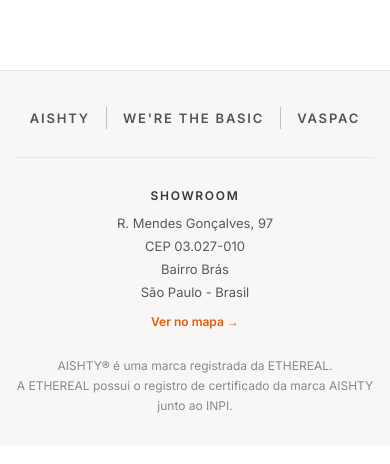
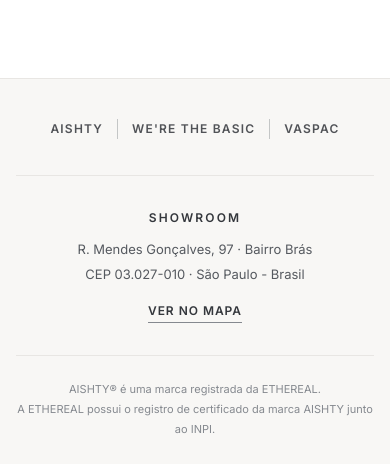
Before and after one commit to desenhoanjuu/loja-catalogo, a Next.js app: page / in a window 390 px wide. Shown: the part 838-1302 px from the top of the page. Built offline with nearby package versions, Linux system fonts and the light colour scheme; no server answers; the database is empty.

Commit message:
Rodape centralizado

```diff
--- a/app/componentes/Rodape.module.css
+++ b/app/componentes/Rodape.module.css
@@ -1,6 +1,7 @@
-/* Rodapé: logos das marcas, endereço do showroom e registro da marca */
+/* Rodapé centralizado em uma coluna:
+   marcas  →  showroom  →  registro da marca */
 .rodape {
-  margin-top: 64px;
+  margin-top: 72px;
   background-color: var(--surface);
   border-top: 1px solid var(--line);
   color: var(--ink-soft);
@@ -8,12 +9,13 @@
 }
 
 .conteudo {
-  max-width: 1340px;
+  max-width: 720px;
   margin: 0 auto;
-  padding: 44px 28px 36px;
+  padding: 48px 24px 32px;
   display: flex;
   flex-direction: column;
-  gap: 36px;
+  align-items: center;
+  text-align: center;
 }
 
 /* AISHTY | WE'RE THE BASIC | VASPAC */
@@ -33,10 +35,10 @@
 .separador {
   display: inline-block;
   width: 1px;
-  height: 28px;
+  height: 26px;
   margin: 0 28px;
   background-color: var(--ink-muted);
-  opacity: 0.5;
+  opacity: 0.45;
 }
 
 .linkMarca {
@@ -62,25 +64,22 @@
 .nomeMarca {
   font-size: var(--fs-sm);
   font-weight: 600;
-  letter-spacing: 0.14em;
+  letter-spacing: 0.16em;
   text-transform: uppercase;
   color: var(--ink);
 }
 
-.colunas {
-  display: flex;
-  flex-wrap: wrap;
-  justify-content: space-between;
-  align-items: flex-end;
-  gap: 24px 48px;
-  padding-top: 28px;
+/* Showroom: entre duas linhas finas, com respiro igual em cima e embaixo */
+.showroom {
+  width: 100%;
+  margin-top: 36px;
+  padding: 32px 0;
   border-top: 1px solid var(--line);
-}
-
-.showroom {
+  border-bottom: 1px solid var(--line);
   display: flex;
   flex-direction: column;
-  gap: 2px;
+  align-items: center;
+  gap: 4px;
   font-style: normal;
   font-size: var(--fs-sm);
   line-height: 1.6;
@@ -89,62 +88,63 @@
 .tituloBloco {
   font-size: var(--fs-xs);
   font-weight: 600;
-  letter-spacing: 0.14em;
+  letter-spacing: 0.18em;
   text-transform: uppercase;
   color: var(--ink);
-  margin-bottom: 6px;
+  margin-bottom: 8px;
+}
+
+.linhaEndereco {
+  color: var(--ink-soft);
 }
 
 .linkMapa {
-  margin-top: 8px;
+  margin-top: 12px;
   font-size: var(--fs-xs);
   font-weight: 600;
-  color: var(--accent);
+  letter-spacing: 0.08em;
+  text-transform: uppercase;
+  color: var(--ink);
   text-decoration: none;
+  padding-bottom: 2px;
+  border-bottom: 1px solid var(--ink-muted);
+  transition: color 0.15s, border-color 0.15s;
 }
 
 .linkMapa:hover {
-  color: var(--accent-strong);
-  text-decoration: underline;
-  text-underline-offset: 3px;
+  color: var(--accent);
+  border-bottom-color: var(--accent);
 }
 
 .registro {
-  margin: 0;
-  max-width: 460px;
-  font-size: var(--fs-xs);
-  line-height: 1.7;
+  margin: 24px 0 0;
+  font-size: 0.6875rem;
+  line-height: 1.8;
   color: var(--ink-muted);
-  text-align: right;
 }
 
 @media (max-width: 900px) {
   .conteudo {
-    padding: 36px 16px 28px;
-    gap: 28px;
+    padding: 40px 16px 28px;
   }
 
   .separador {
-    margin: 0 16px;
-    height: 22px;
+    margin: 0 14px;
+    height: 20px;
   }
 
   .logoMarca {
-    height: 24px;
-    max-width: 120px;
+    height: 22px;
+    max-width: 110px;
   }
 
-  .colunas {
-    flex-direction: column;
-    align-items: center;
-    text-align: center;
+  .nomeMarca {
+    font-size: var(--fs-xs);
+    letter-spacing: 0.1em;
   }
 
-  .showroom {
-    align-items: center;
-  }
-
-  .registro {
-    text-align: center;
+  /* No celular, cada informação do endereço em uma linha */
+  .linhaEndereco {
+    max-width: 240px;
   }
 }
--- a/app/componentes/Rodape.tsx
+++ b/app/componentes/Rodape.tsx
@@ -34,15 +34,12 @@ export default async function Rodape() {
           ))}
         </nav>
 
-        <div className={styles.colunas}>
         <address className={styles.showroom}>
           <span className={styles.tituloBloco}>Showroom</span>
-            <span>R. Mendes Gonçalves, 97</span>
-            <span>CEP 03.027-010</span>
-            <span>Bairro Brás</span>
-            <span>São Paulo - Brasil</span>
+          <span className={styles.linhaEndereco}>R. Mendes Gonçalves, 97 · Bairro Brás</span>
+          <span className={styles.linhaEndereco}>CEP 03.027-010 · São Paulo - Brasil</span>
           <a href={ENDERECO_MAPA} target="_blank" rel="noopener noreferrer" className={styles.linkMapa}>
-              Ver no mapa →
+            Ver no mapa
           </a>
         </address>
 
@@ -52,7 +49,6 @@ export default async function Rodape() {
           A ETHEREAL possui o registro de certificado da marca AISHTY junto ao INPI.
         </p>
       </div>
-      </div>
     </footer>
   )
 }
```
Lines whose indentation alone changed are shown as unchanged.
